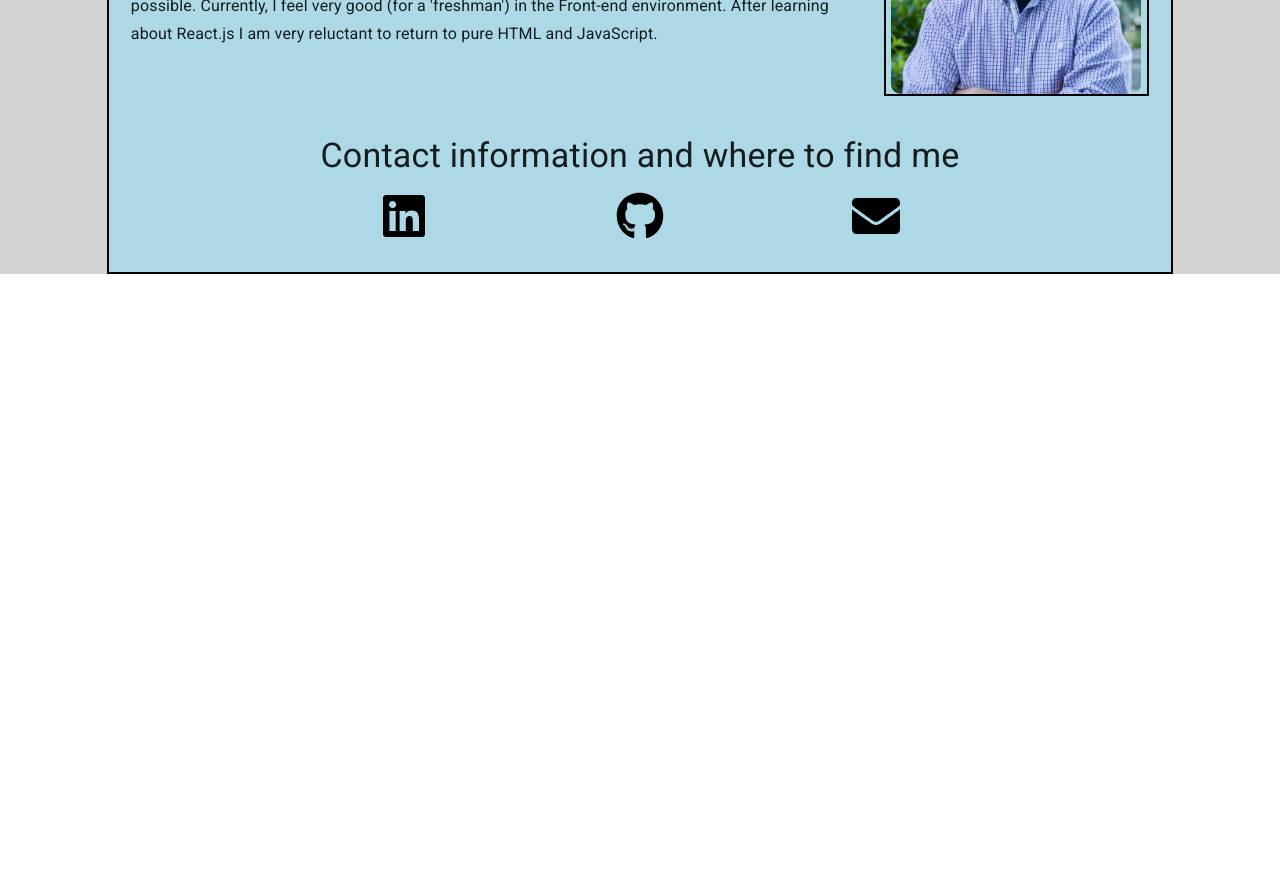
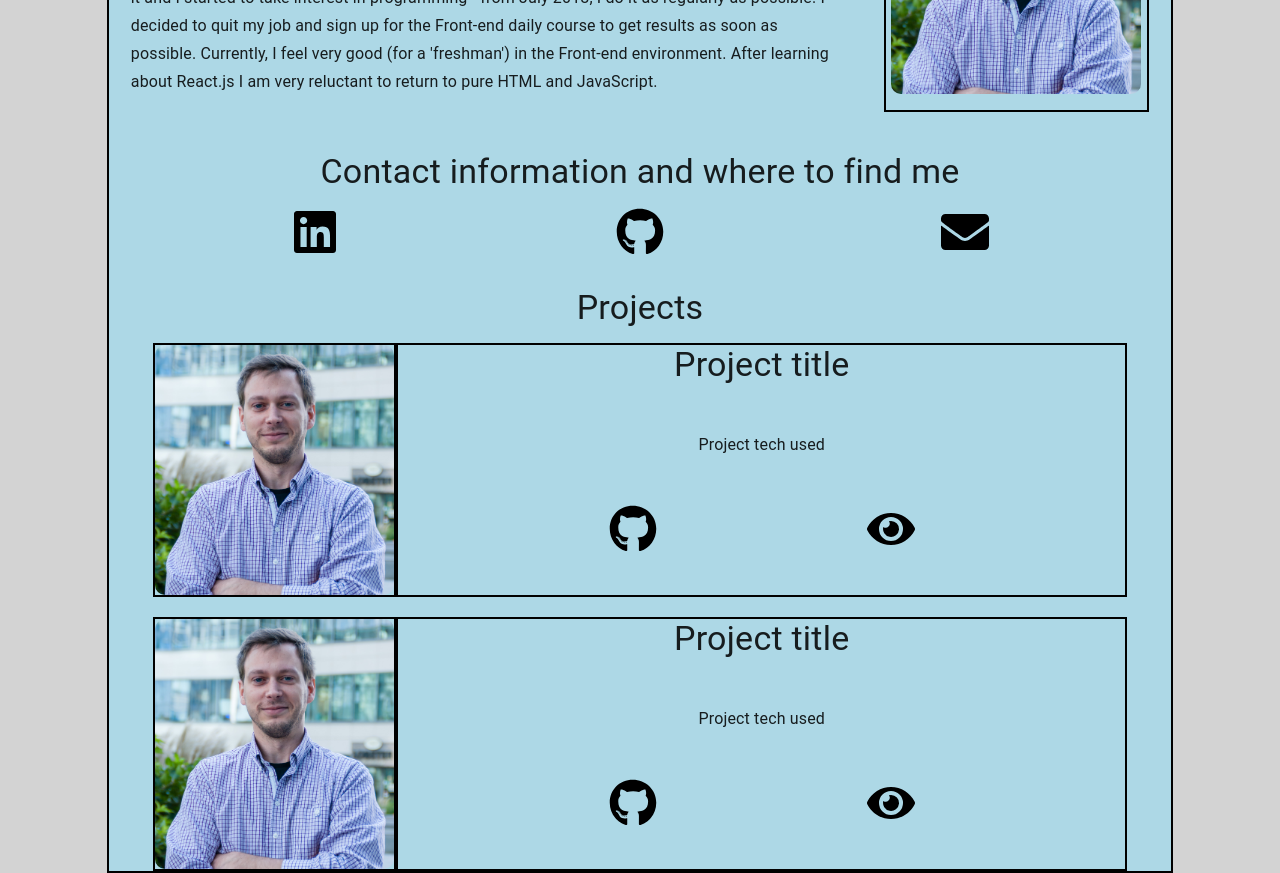
Before and after one commit to rmrotek/new-portfolio, a React (Create React App) app: page / in a window 1280 px wide. Shown: the part 200-1073 px from the top of the page. Before the commit the page ends 800 px from the top, so only its background shows below. Built offline with nearby package versions, Linux system fonts and the light colour scheme.

Commit message:
ph project list, need to fit layout, projects in state

```diff
--- a/src/components/HomeView/HomeView.js
+++ b/src/components/HomeView/HomeView.js
@@ -1,7 +1,7 @@
 import React, { Component } from 'react';
 import { Grid, Typography } from '@material-ui/core'
-import { FaGithub, FaLinkedin, FaEnvelope } from "react-icons/fa";
-import { IconContext } from "react-icons";
+import { FaGithub, FaLinkedin, FaEnvelope, FaEye } from "react-icons/fa";
+// import { IconContext } from "react-icons";
 
 import Picture from '../Picture/Picture';
 
@@ -11,12 +11,23 @@ class HomeView extends Component {
   state = {
     name: 'Remigiusz',
     surname: 'Mrotek',
+    position: 'Junior Front-end Developer',
     headerDescription: `From the youngest age I was sitting in front of a computer.
     I decided to finally be productive about it and I started to take interest in programming - from July 2018,
     I do it as regularly as possible. I decided to quit my job and sign up for the Front-end daily course to get results as soon as possible.
     Currently, I feel very good (for a 'freshman') in the Front-end environment.
     After learning about React.js I am very reluctant to return to pure HTML and JavaScript.`,
     picture: myFace,
+    userGitHub: 'https://github.com/rmrotek',
+    userLinkedin: 'https://www.linkedin.com/in/remigiusz-mrotek/',
+    userEmail: 'remek87@gmail.com',
+    projects: [{
+      id: 1,
+      title: 'Lazyness Radar',
+      description: 'SPA, React, Firebase - database and auth',
+      homepage: 'https://rmrotek.github.io/lazyness-radar/#/',
+      github: 'https://github.com/rmrotek/lazyness-radar/settings',
+    }],
 
   }
 
@@ -40,6 +51,10 @@ class HomeView extends Component {
                 {`${this.state.name} ${this.state.surname}`}
               </Typography>
 
+              <Typography variant='h5' align='center' paragraph>
+                {this.state.position}
+              </Typography>
+
               <Typography variant='subtitle1' align='left' paragraph>
                 {this.state.headerDescription}
               </Typography>
@@ -54,24 +69,24 @@ class HomeView extends Component {
               <br />
             </Grid>
 
-            <Grid item xl={12} lg={8} md={12} sm={12} xs={11}>
+            <Grid item xl={11} lg={11} md={11} sm={11} xs={11}>
               <Typography variant='h4' align='center' paragraph>
                 Contact information and where to find me
               </Typography>
             </Grid>
 
-            <Grid item container xl={12} lg={8} md={12} sm={12} xs={11} justify='space-around'>
+            <Grid item container xl={11} lg={11} md={11} sm={11} xs={11} justify='space-around'>
               {/* temporary inline styles */}
 
-                <a href='https://www.linkedin.com/in/remigiusz-mrotek/' target='_blank' rel="noopener noreferrer" style={{color: 'black', fontSize: '3em'}}>
+              <a href={this.state.userLinkedin} target='_blank' rel="noopener noreferrer" style={{ color: 'black', fontSize: '3em' }}>
                 <FaLinkedin />
               </a>
 
-                <a href='https://github.com/rmrotek' target='_blank' rel="noopener noreferrer" style={{color: 'black', fontSize: '3em'}}>
+              <a href={this.state.userGitHub} target='_blank' rel="noopener noreferrer" style={{ color: 'black', fontSize: '3em' }}>
                 <FaGithub />
               </a>
 
-                <a href='mailto: remek87@gmail.com' target='_blank' rel="noopener noreferrer" style={{color: 'black', fontSize: '3em'}}>
+              <a href={`mailto:${this.state.userEmail}`} target='_blank' rel="noopener noreferrer" style={{ color: 'black', fontSize: '3em' }}>
                 <FaEnvelope />
               </a>
 
@@ -79,6 +94,80 @@ class HomeView extends Component {
 
             <Grid item xl={12} lg={12} md={12} sm={12} xs={12}>
               <br />
+            </Grid>
+
+            <Grid item container xl={11} lg={11} md={11} sm={11} xs={11} justify='center'>
+              <Grid item xl={12} lg={12} md={12} sm={12} xs={12}>
+                <Typography variant='h4' align='center' paragraph>
+                  Projects
+                </Typography>
+              </Grid>
+              {/* proj1 */}
+              <Grid item container xl={12} lg={12} md={12} sm={12} xs={12} justify='flex-start'>
+
+                <Grid item container xl={3} lg={3} md={3} sm={3} xs={12} justify='center' style={{ border: '2px solid black' }}>
+                  <Picture picture={this.state.picture} />
+                </Grid>
+                <Grid item container xl={9} lg={9} md={9} sm={9} xs={12} justify='center' style={{ border: '2px solid black' }}>
+                  {/* <Grid item xl={12} lg={12} md={12} sm={12} xs={12}>
+                    <br />
+                  </Grid> */}
+                  <Grid item xl={12} lg={12} md={12} sm={12} xs={12}>
+                    <Typography variant='h4' align='center' paragraph>
+                      Project title
+                  </Typography>
+                  </Grid>
+                  <Grid item xl={12} lg={12} md={12} sm={12} xs={12}>
+                    <Typography variant='subtitle1' align='center' paragraph>
+                      Project tech used
+                  </Typography>
+                  </Grid>
+                  <Grid item container xl={12} lg={12} md={12} sm={12} xs={12} justify='space-evenly'>
+                    <a href='https://github.com/rmrotek' target='_blank' rel="noopener noreferrer" style={{ color: 'black', fontSize: '3em' }}>
+                      <FaGithub />
+                    </a>
+                    <a href='mailto: remek87@gmail.com' target='_blank' rel="noopener noreferrer" style={{ color: 'black', fontSize: '3em' }}>
+                      <FaEye />
+                    </a>
+                  </Grid>
+                </Grid>
+              </Grid>
+              <Grid item xl={12} lg={12} md={12} sm={12} xs={12}>
+                <br />
+              </Grid>
+
+              {/* proj2 */}
+              <Grid item container xl={12} lg={12} md={12} sm={12} xs={12} justify='flex-start'>
+                <Grid item container xl={3} lg={3} md={3} sm={3} xs={12} justify='center' style={{ border: '2px solid black' }}>
+                  <Picture picture={this.state.picture} />
+                </Grid>
+                <Grid item container xl={9} lg={9} md={9} sm={9} xs={12} justify='center' style={{ border: '2px solid black' }}>
+                  {/* <Grid item xl={12} lg={12} md={12} sm={12} xs={12}>
+                    <br />
+                  </Grid> */}
+                  <Grid item xl={12} lg={12} md={12} sm={12} xs={12}>
+                    <Typography variant='h4' align='center' paragraph>
+                      Project title
+                  </Typography>
+                  </Grid>
+                  <Grid item xl={12} lg={12} md={12} sm={12} xs={12}>
+                    <Typography variant='subtitle1' align='center' paragraph>
+                      Project tech used
+                  </Typography>
+                  </Grid>
+                  <Grid item container xl={12} lg={12} md={12} sm={12} xs={12} justify='space-evenly'>
+                    <a href='https://github.com/rmrotek' target='_blank' rel="noopener noreferrer" style={{ color: 'black', fontSize: '3em' }}>
+                      <FaGithub />
+                    </a>
+                    <a href='mailto: remek87@gmail.com' target='_blank' rel="noopener noreferrer" style={{ color: 'black', fontSize: '3em' }}>
+                      <FaEye />
+                    </a>
+                  </Grid>
+                </Grid>
+
+
+              </Grid>
+
             </Grid>
 
 
--- a/src/index.js
+++ b/src/index.js
@@ -3,7 +3,6 @@ import ReactDOM from 'react-dom';
 import App from './components/App/App';
 
 import './index.css';
-import 'typeface-roboto';
 
 ReactDOM.render(<App />, document.getElementById('root'));
 
```
Lines whose indentation alone changed are shown as unchanged.
